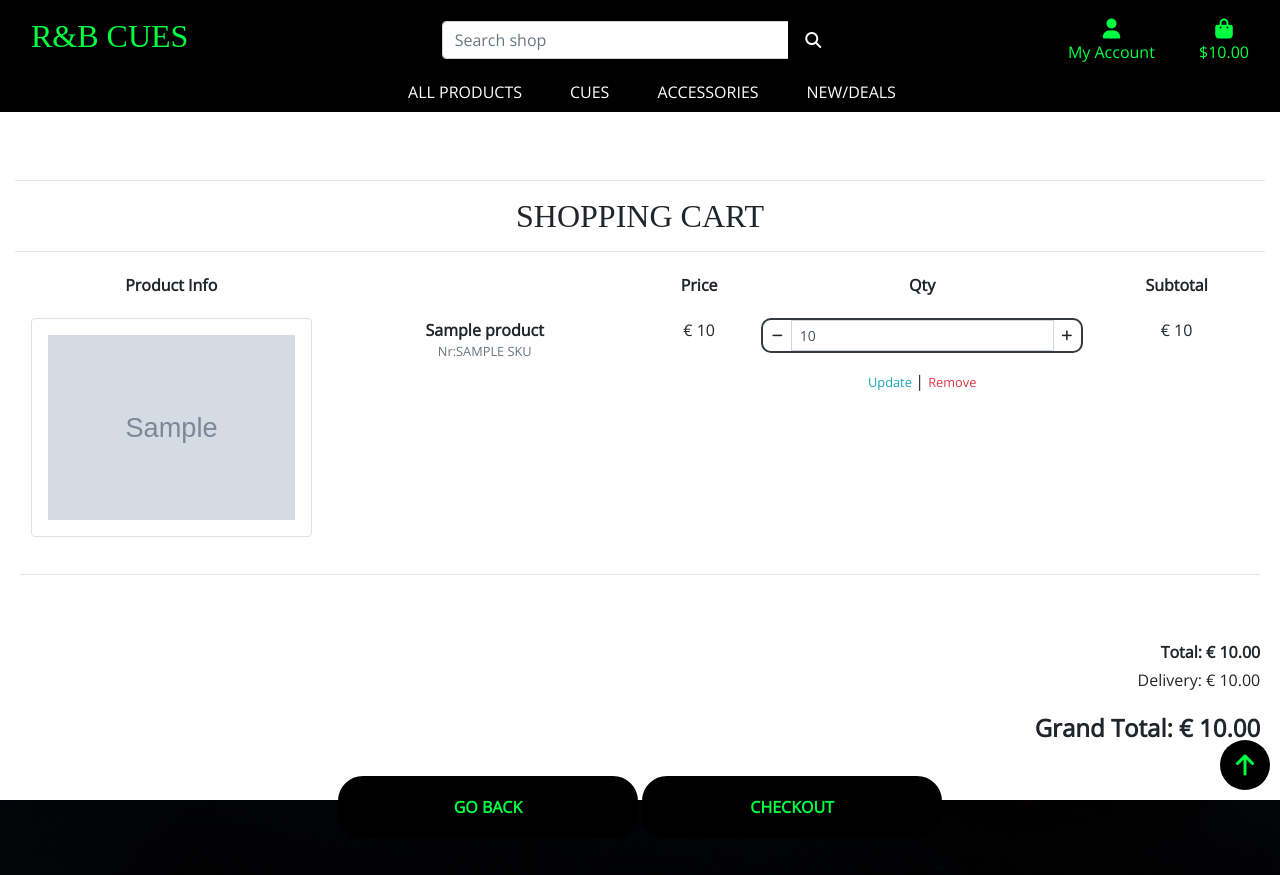
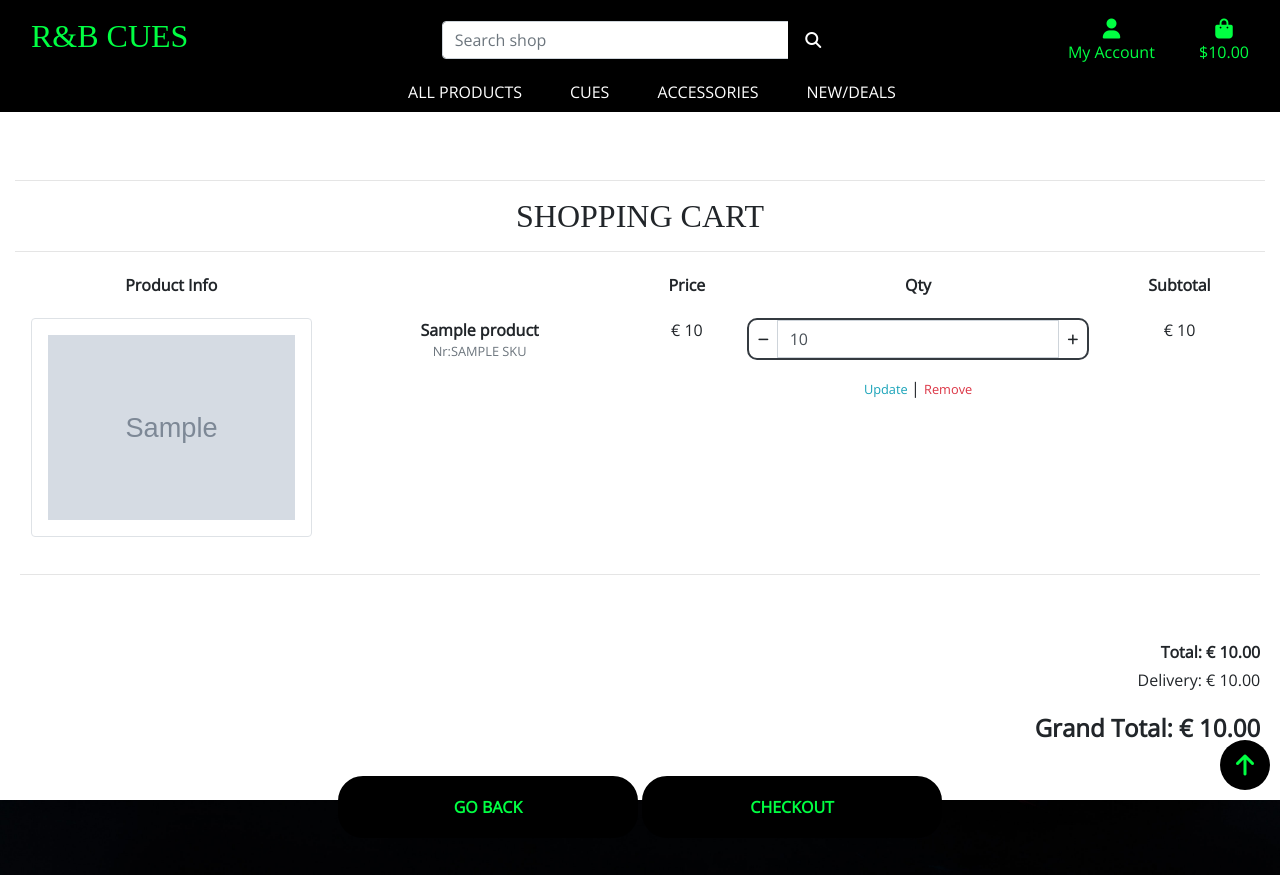
Before and after one commit to Code-Institute-Submissions/rb-cues, a Django app: template cart/templates/cart/cart.html in a window 1280 px wide. Run offline with Django 3.2, Linux system fonts and the light colour scheme; the template is opened without the code that fills it: most values are stand-ins (such as "Sample title", 1, 10 or a date in 2020); grey boxes marked "Sample" are stand-in pictures; some libraries are stand-ins or nearby versions; some web fonts are replaced.

Commit message:
Adjusted css/styling

```diff
--- a/cart/templates/cart/quantity-form.html
+++ b/cart/templates/cart/quantity-form.html
@@ -9,7 +9,7 @@
                     </span>
                 </button>
             </div>
-            <input class="form-control form-control-sm qty_input" type="number"
+            <input class="form-control qty_input" type="number"
                 name="quantity" value="{{ item.quantity }}" min="1" max="10"
                 data-item_id="{{ item.item_id }}"
                 id="id_qty_{{ item.item_id }}">
```
